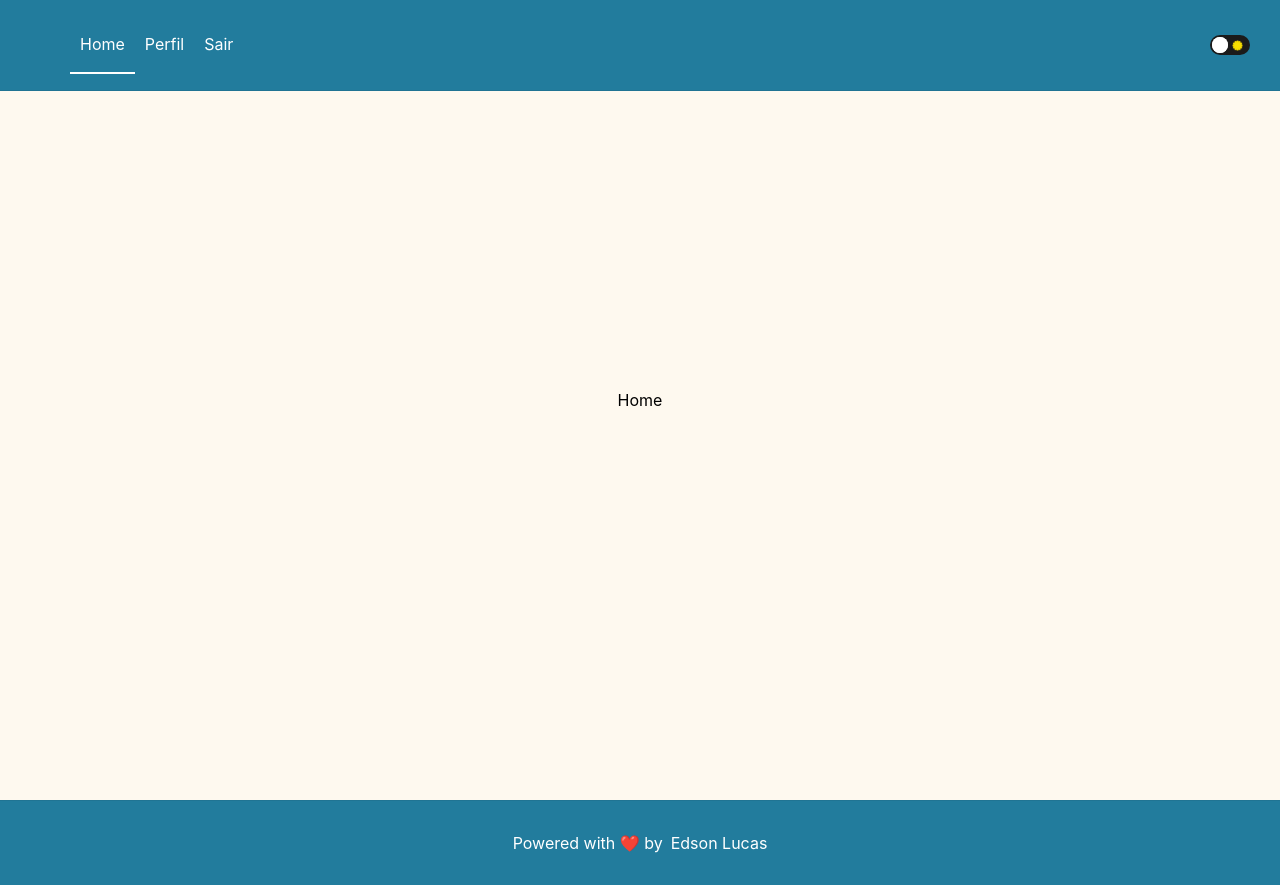
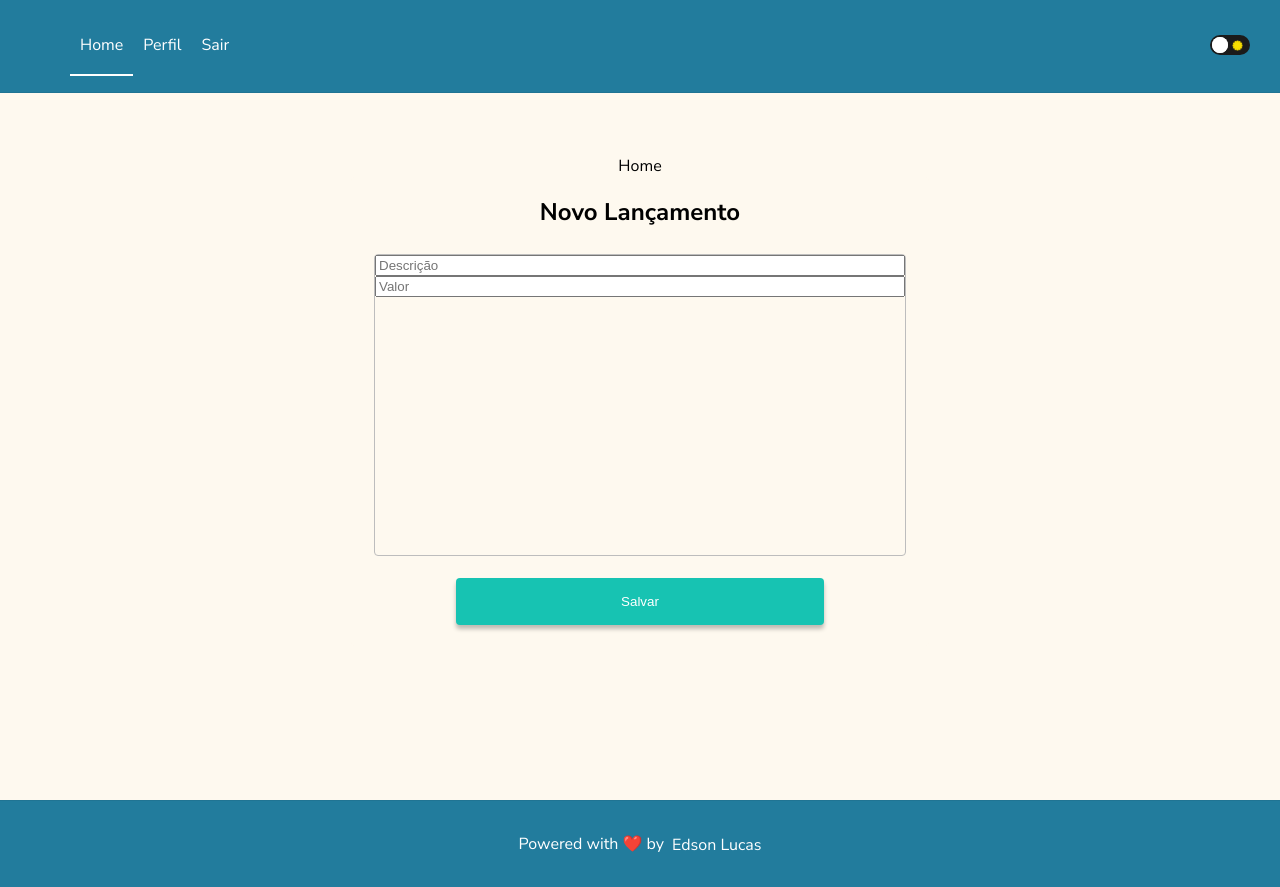
Before and after one commit to EdsonLucasbd/financial-control, a Next.js app: page / in a window 1280 px wide. Built offline with nearby package versions, Linux system fonts and the light colour scheme; no server answers; sample sign-in values are in the browser's storage.

Commit message:
new release box

```diff
--- a/pages/_app.js
+++ b/pages/_app.js
@@ -1,15 +1,14 @@
 import { Provider } from "next-auth/client"
 import GlobalStyles from '../styles/globals'
 import { ThemeProvider } from 'styled-components'
-import lightTheme from '../styles/theme/light'
-
+import light from '../styles/theme/light'
 
 export default function MyApp({
   Component,
   pageProps: { session, ...pageProps }, }) {
   return (
     <Provider session={session}>
-      <ThemeProvider theme={lightTheme}>
+      <ThemeProvider theme={light}>
         <GlobalStyles />
         <Component {...pageProps} />
       </ThemeProvider>
--- a/pages/_document.js
+++ b/pages/_document.js
@@ -1,19 +1,19 @@
-import Document from 'next/document'
-import { ServerStyleSheet } from 'styled-components'
+import Document, { Html, Head, Main, NextScript } from "next/document";
+import { ServerStyleSheet } from "styled-components";
 
 export default class MyDocument extends Document {
   static async getInitialProps(ctx) {
-    const sheet = new ServerStyleSheet()
-    const originalRenderPage = ctx.renderPage
+    const sheet = new ServerStyleSheet();
+    const originalRenderPage = ctx.renderPage;
 
     try {
       ctx.renderPage = () =>
         originalRenderPage({
           enhanceApp: (App) => (props) =>
             sheet.collectStyles(<App {...props} />),
-        })
+        });
 
-      const initialProps = await Document.getInitialProps(ctx)
+      const initialProps = await Document.getInitialProps(ctx);
       return {
         ...initialProps,
         styles: (
@@ -22,9 +22,29 @@ export default class MyDocument extends Document {
             {sheet.getStyleElement()}
           </>
         ),
-      }
+      };
     } finally {
-      sheet.seal()
+      sheet.seal();
     }
   }
+
+  render() {
+    return (
+      <Html lang="pt">
+        <Head>
+          <meta charset="utf-8" />
+          <meta name="description" content="Controle suas despesas" />
+          <link rel="icon" href="/fav-2.ico" />
+          <link
+            href="https://fonts.googleapis.com/css2?family=Nunito+Sans:wght@400;600;700&display=swap"
+            rel="stylesheet"
+          />
+        </Head>
+        <body>
+          <Main />
+          <NextScript />
+        </body>
+      </Html>
+    );
+  }
 }
--- a/pages/index.js
+++ b/pages/index.js
@@ -1,37 +1,40 @@
-import { useSession } from "next-auth/client"
+import { useSession } from "next-auth/client";
 
-import Redirect from '../src/components/Redirect';
-import { Container, Main } from '../styles/pages/home';
-import DefaultFooter from '../src/components/DefaultFooter';
-import DefaultHeader from '../src/components/DefaultHeader';
+import Redirect from "../src/components/Redirect";
+import { Container, Main } from "../styles/pages/home";
+import DefaultFooter from "../src/components/DefaultFooter";
+import DefaultHeader from "../src/components/DefaultHeader";
 import Navbar from "../src/components/Nav/Navbar";
+import Modal from "../src/components/Modal";
 
-import light from '../styles/theme/light'
-import dark from '../styles/theme/dark';
+import light from "../styles/theme/light";
+import dark from "../styles/theme/dark";
 import usePersistedState from "../src/utils/usePersistedState";
 
 export default function Home() {
-  const [theme, setTheme] = usePersistedState('theme', light);
-  const [ session ] = useSession();
+  const [theme, setTheme] = usePersistedState("theme", light);
+  const [session] = useSession();
 
   const toggleTheme = () => {
-    setTheme(theme.title === 'light' ? dark : light);
+    console.log("initial theme", theme);
+    setTheme(theme.title === "light" ? dark : light);
   };
 
   if (!session) {
-    return <Redirect to="/login" />
+    return <Redirect to="/login" />;
   } else {
     return (
       <Container>
-        <DefaultHeader pageTitle={'Home'} />
+        <DefaultHeader pageTitle={"Home"} />
 
         <Main>
           <Navbar toggleTheme={toggleTheme} />
           Home
+          <Modal />
         </Main>
 
         <DefaultFooter />
       </Container>
-    )
+    );
   }
 }
--- a/src/components/DefaultHeader.js
+++ b/src/components/DefaultHeader.js
@@ -1,12 +1,10 @@
-import Head from 'next/head'
-import React from 'react'
+import Head from "next/head";
+import React from "react";
 
 export default function DefaultHeader({ pageTitle }) {
   return (
     <Head>
       <title>{pageTitle} | Controle Financeiro</title>
-      <meta name="description" content="Controle suas despesas" />
-      <link rel="icon" href="/fav-2.ico" />
     </Head>
-  )
+  );
 }
--- /dev/null
+++ b/src/components/Modal.js
@@ -0,0 +1,27 @@
+import React from "react";
+
+import {
+  Container,
+  ModalTitle,
+  ModalBody,
+  ModalFooter,
+  SaveButton,
+} from "../../styles/components/Modal";
+
+function Modal() {
+  return (
+    <Container>
+      <ModalTitle>Novo Lançamento</ModalTitle>
+      <ModalBody>
+        <input placeholder="Descrição" />
+        <input placeholder="Valor" />
+      </ModalBody>
+
+      <ModalFooter>
+        <SaveButton>Salvar</SaveButton>
+      </ModalFooter>
+    </Container>
+  );
+}
+
+export default Modal;
--- a/src/components/Nav/RightNav.js
+++ b/src/components/Nav/RightNav.js
@@ -14,6 +14,7 @@ import Link from 'next/link';
 
 const RightNav = ({ open, toggleTheme }) => {
   const router = useRouter();
+  console.log(open, toggleTheme)
 
   useEffect(() => {
     if (window.innerWidth <= 768) {
--- a/src/utils/usePersistedState.js
+++ b/src/utils/usePersistedState.js
@@ -1,4 +1,3 @@
-import React from 'react';
 import { useEffect, useState } from "react";
 import Cookies from 'js-cookie';
 
--- /dev/null
+++ b/styles/components/Modal.js
@@ -0,0 +1,44 @@
+import styled from "styled-components";
+
+export const Container = styled.div`
+  display: flex;
+  flex-direction: column;
+  align-items: center;
+  width: 578px;
+  height: 469px;
+  background: var(--background);
+  border-radius: 4px;
+`;
+
+export const ModalTitle = styled.h2`
+  text-align: center;
+`;
+
+export const ModalBody = styled.div`
+  display: flex;
+  flex-direction: column;
+  border: 1px solid #bdbdbd;
+  width: 532px;
+  height: 302px;
+  border-radius: 4px;
+  margin: 6px 0 22px 0;
+`;
+
+export const ModalFooter = styled.div`
+  display: flex;
+  align-items: center;
+  justify-content: center;
+`;
+
+export const SaveButton = styled.button`
+  width: 368px;
+  height: 47px;
+  border-radius: 4px;
+  background-color: var(--green);
+  color: var(--text);
+  box-shadow: 0 4px 4px 0 ${(props) => props.theme.colors.boxShadow};
+  text-align: center;
+  text-decoration: none;
+  border: none;
+  cursor: pointer;
+`;
--- a/styles/globals.js
+++ b/styles/globals.js
@@ -1,11 +1,10 @@
-import { createGlobalStyle } from 'styled-components';
+import { createGlobalStyle } from "styled-components";
 
 export default createGlobalStyle`
   html, body {
     margin: 0;
     padding: 0;
-    font-family: -apple-system, BlinkMacSystemFont, Segoe UI, Roboto, Oxygen,
-    Ubuntu, Cantarell, Fira Sans, Droid Sans, Helvetica Neue, sans-serif;
+    font: 400 16px Nunito Sans, sans-serif;
   }
 
   a {
@@ -18,13 +17,13 @@ export default createGlobalStyle`
   }
 
   :root {
-    --blue: ${props => props.theme.colors.blue};
-    --green: ${props => props.theme.colors.green};
-    --yellow: ${props => props.theme.colors.yellow};
-    --background: ${props => props.theme.colors.background};
-    --coral: ${props => props.theme.colors.coral};
-    --text: ${props => props.theme.colors.text};
-    --box-shadow: ${props => props.theme.colors.boxShadow};
+    --blue: ${(props) => props.theme.colors.blue};
+    --green: ${(props) => props.theme.colors.green};
+    --yellow: ${(props) => props.theme.colors.yellow};
+    --background: ${(props) => props.theme.colors.background};
+    --coral: ${(props) => props.theme.colors.coral};
+    --text: ${(props) => props.theme.colors.text};
+    --box-shadow: ${(props) => props.theme.colors.boxShadow};
   }
 
 `;
--- a/styles/theme/dark.js
+++ b/styles/theme/dark.js
@@ -0,0 +1,15 @@
+import GlobalStyles from '../globals';
+
+export default {
+  title: 'dark',
+
+  colors: {
+    blue: '#227c9dff',
+    green: '#17c3b2ff',
+    yellow: '#ffcb77ff',
+    background: '#191919',
+    coral: '#fe6d73ff',
+    text: '#ffffff',
+    boxShadow: 'rgba(255, 255, 255, 0.10)',
+  }
+}
--- a/styles/theme/light.js
+++ b/styles/theme/light.js
@@ -1,15 +1,15 @@
-import GlobalStyles from '../globals';
+import GlobalStyles from "../globals";
 
 export default {
-  title: 'light',
+  title: "light",
 
   colors: {
-    blue: '#227c9dff',
-    green: '#17c3b2ff',
-    yellow: '#ffcb77ff',
-    background: '#fef9efff',
-    coral: '#fe6d73ff',
-    text: '#ffffff',
-    boxShadow: 'rgba(0, 0, 0, 0.05)',
-  }
-}
+    blue: "#227c9dff",
+    green: "#17c3b2ff",
+    yellow: "#ffcb77ff",
+    background: "#fef9efff",
+    coral: "#fe6d73ff",
+    text: "#ffffff",
+    boxShadow: "rgba(0, 0, 0, 0.25)",
+  },
+};
```
